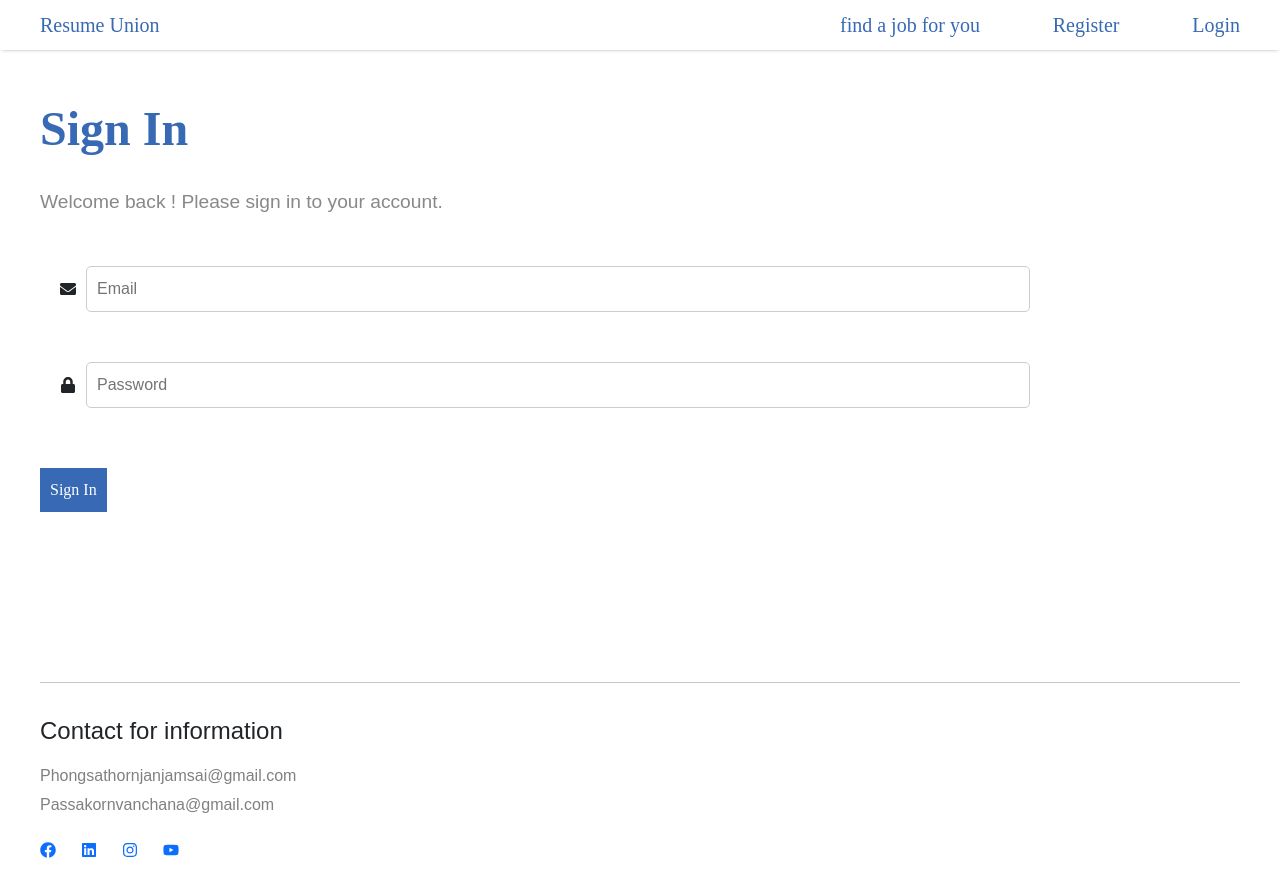
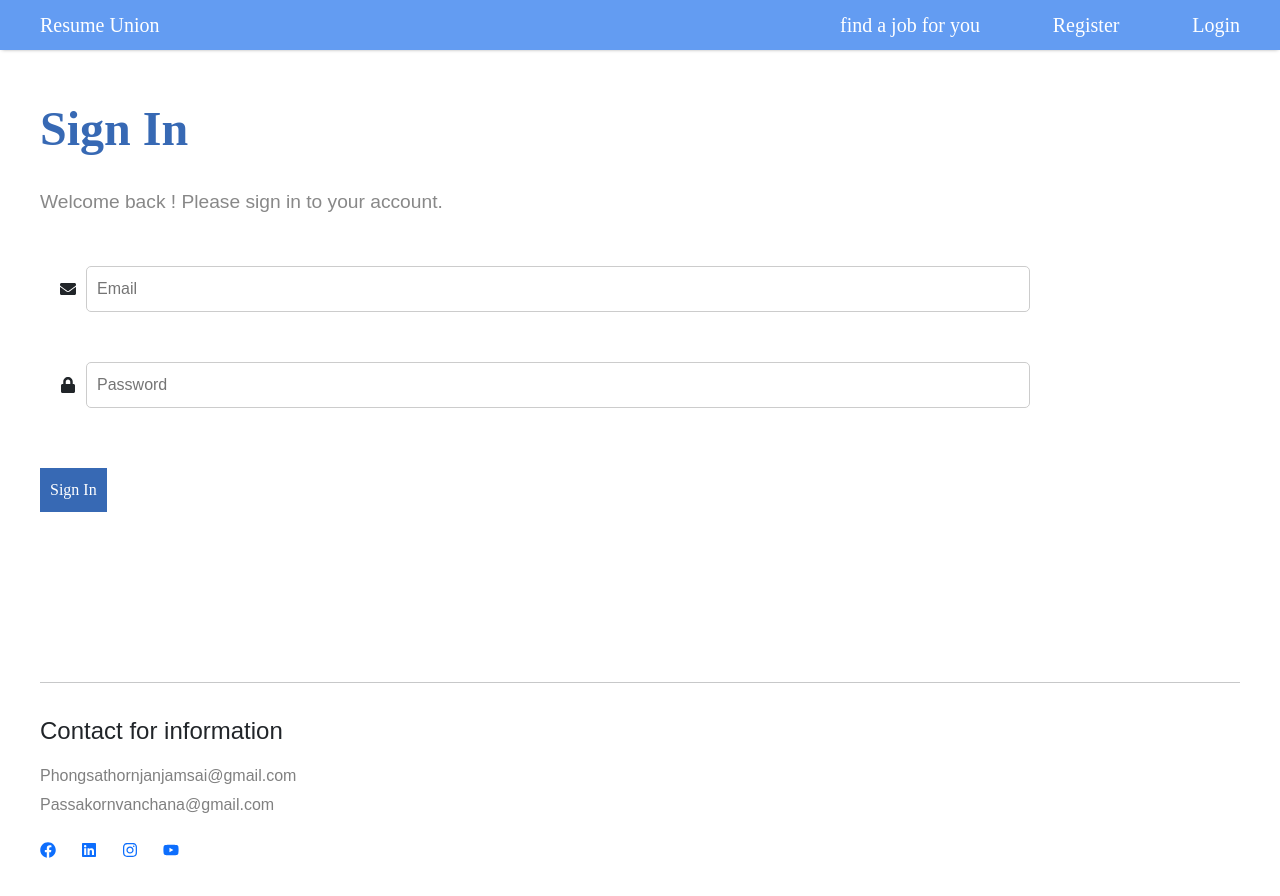
Before and after one commit to Phongsathornjan/Website-Matching-Resumes-and-Positions, a React (Vite) app in the folder frontend/: page /SignIn in a window 1280 px wide. Shown: the top 896 px of the page. Built offline with nearby package versions, Linux system fonts and the light colour scheme; a web font is replaced by a local one.

Commit message:
update navbar css

```diff
--- a/frontend/src/HrPage/CreatePostPage.jsx
+++ b/frontend/src/HrPage/CreatePostPage.jsx
@@ -41,7 +41,7 @@ const CreatePostPage = () => {
         location: location,
         description: description,
       });
-      setSuccess('Create Post Success. Refreshing...')
+      setSuccess('Create Post Success. Refreshing...');
     }catch(err){
       if(err.response.status == 400){
         setError(err.response.data.message);
--- a/frontend/src/components/navbar/HRNavbar.jsx
+++ b/frontend/src/components/navbar/HRNavbar.jsx
@@ -26,12 +26,11 @@ const navbarStyle = {
   display: "flex",
   justifyContent: "space-between",
   fontSize: "20px",
-  color: "#3769B4",
   fontFamily: "Trirong",
   position: "fixed",
   top: 0,
   width: "100%",
-  backgroundColor: "white",
+  backgroundColor: "#639CF2",
   zIndex: 1000,
   padding: "10px 40px",
   boxShadow: "0 1px 4px -2px gray"
@@ -39,7 +38,7 @@ const navbarStyle = {
 
 const linkStyle = {
   textDecoration: 'none',
-  color: '#3769B4'
+  color: '#fff'
 };
 
 const rightBarStyle = {
--- a/frontend/src/components/navbar/Navbar.jsx
+++ b/frontend/src/components/navbar/Navbar.jsx
@@ -27,20 +27,19 @@ const Navbar = () => {
     display: "flex",
     justifyContent: "space-between",
     fontSize: "20px",
-    color: "#3769B4",
     fontFamily: "Trirong",
     position: "fixed",
     top: 0,
     width: "100%",
-    backgroundColor: "white",
+    backgroundColor: "#639CF2",
     zIndex: 1000,
     padding: "10px 40px",
-    boxShadow: "0 1px 4px -2px gray"
+    boxShadow: "0 1px 4px -2px gray",
   }
 
   const linkStyle = {
     textDecoration: 'none',
-    color: '#3769B4'
+    color: '#fff'
   };
 
   const rightBarStyle = {
--- a/frontend/src/components/navbar/UserNavbar.jsx
+++ b/frontend/src/components/navbar/UserNavbar.jsx
@@ -49,12 +49,11 @@ const navbarStyle = {
   display: "flex",
   justifyContent: "space-between",
   fontSize: "20px",
-  color: "#3769B4",
   fontFamily: "Trirong",
   position: "fixed",
   top: 0,
   width: "100%",
-  backgroundColor: "white",
+  backgroundColor: "#639CF2",
   zIndex: 1000,
   padding: "10px 40px",
   boxShadow: "0 1px 4px -2px gray"
@@ -62,7 +61,7 @@ const navbarStyle = {
 
 const linkStyle = {
   textDecoration: 'none',
-  color: '#3769B4'
+  color: '#fff'
 };
 
 const rightBarStyle = {
```
